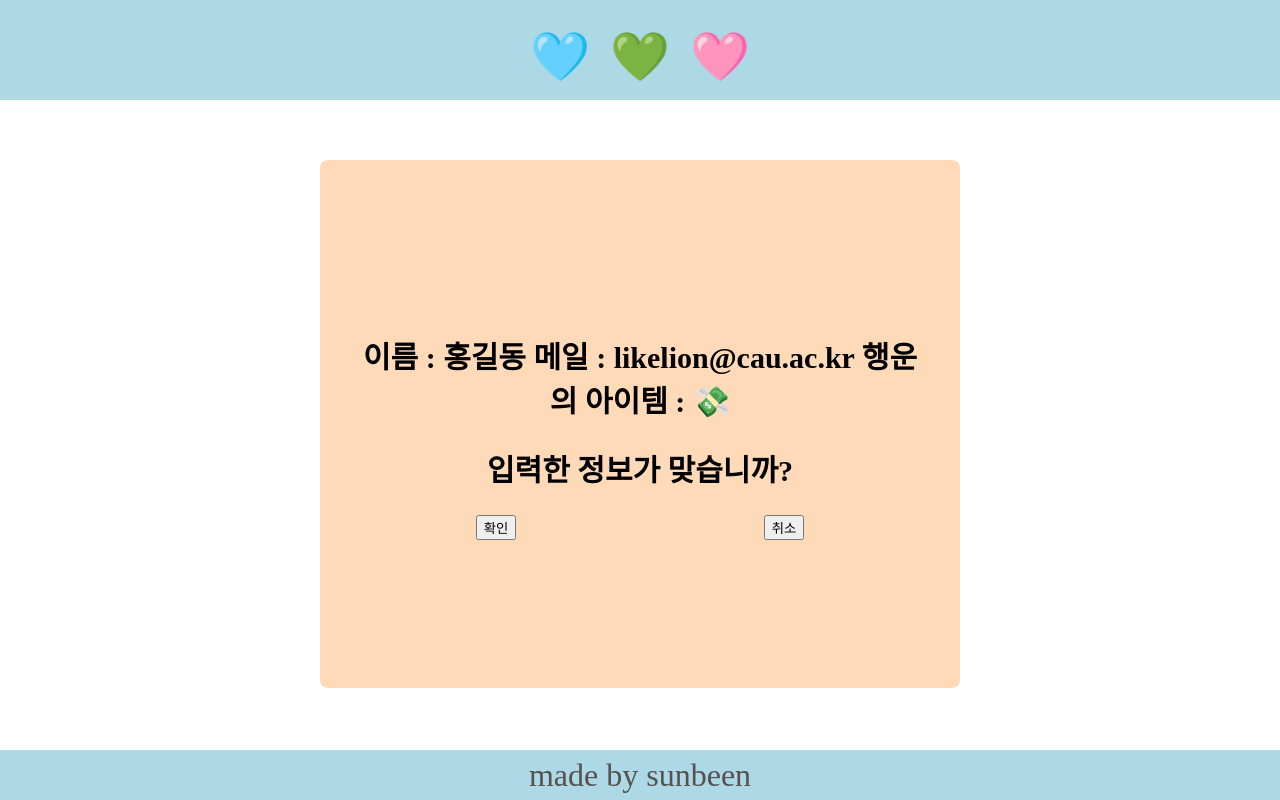
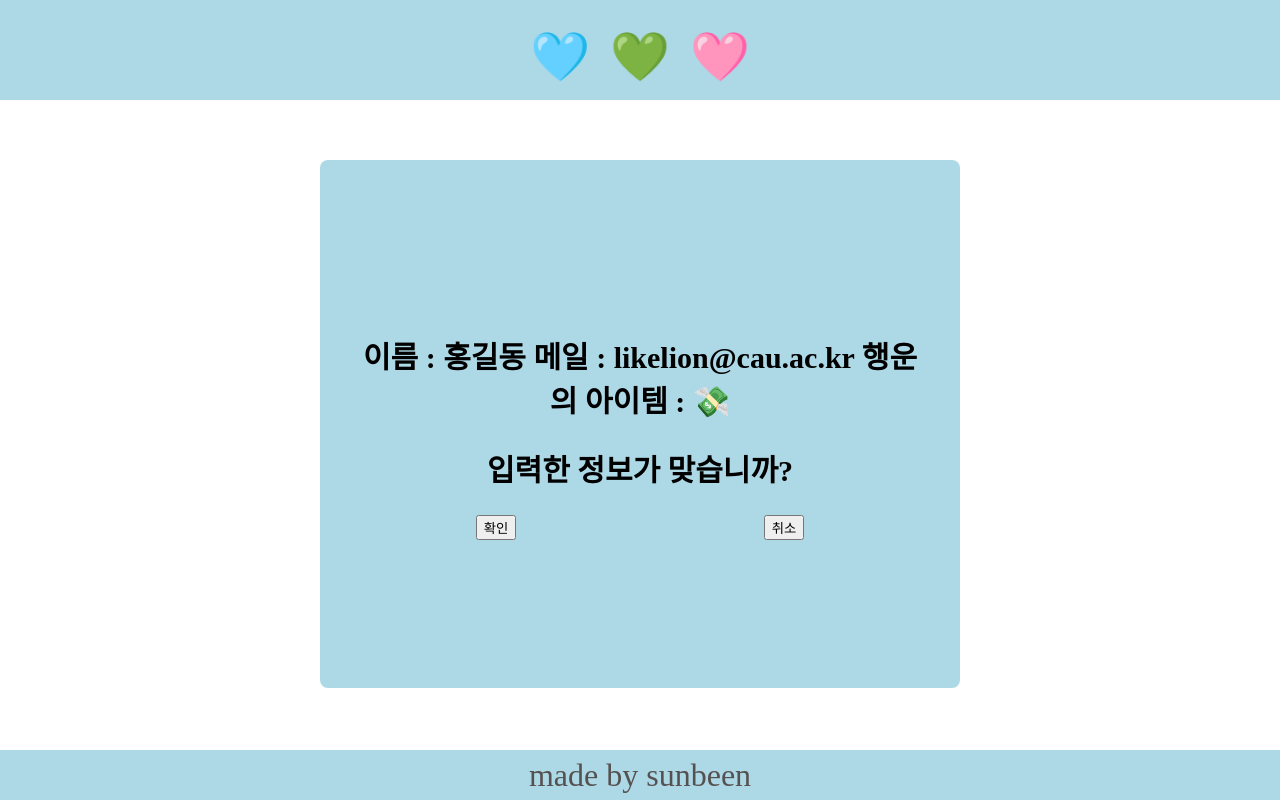
Before and after one commit to LikeLion-at-CAU-12th/Sunbin-Jung, a React (Create React App) app in the folder week13/: page / in a window 1280 px wide. Both pictures are taken after a click on the button "로그인". Built offline with nearby package versions, Linux system fonts and the light colour scheme.

Commit message:
modal에서도 mode 적용

```diff
--- a/week13/src/component/layout/Modal.js
+++ b/week13/src/component/layout/Modal.js
@@ -13,8 +13,8 @@ const Modal = ({ isOpen, onClose, onConfirm }) => {
   if (!isOpen) return null;
 
   return (
-    <ModalOverlay>
-      <ModalContent mode={mode.modal}>
+    <ModalOverlay mode={mode.main}>
+      <ModalContent>
         <h2>{`이름 : ${userName} 메일 : ${email} 행운의 아이템 : ${item}`}</h2>
         <h2>입력한 정보가 맞습니까?</h2>
         <Buttons>
@@ -29,6 +29,7 @@ const Modal = ({ isOpen, onClose, onConfirm }) => {
 export default Modal;
 
 const ModalOverlay = styled.div`
+  display : flex;
   position: fixed;
   top: 10rem;
   left: 20rem;
@@ -40,6 +41,7 @@ const ModalOverlay = styled.div`
   border-radius: 8px;
   background: #ffdab9;
   text-align : center;
+  background-color: ${(props) => props.mode};
 `;
 
 const ModalContent = styled.div`
```
